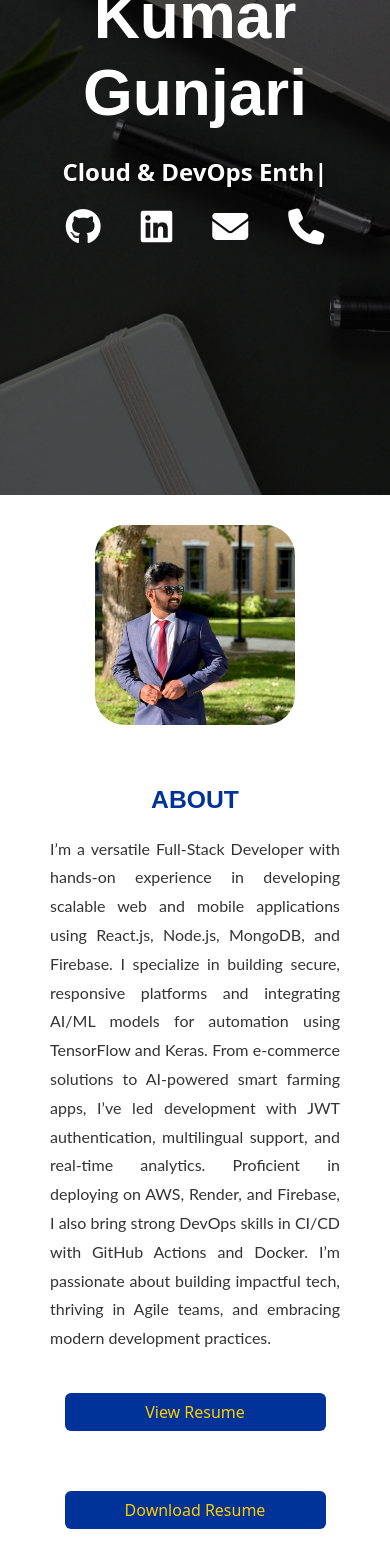
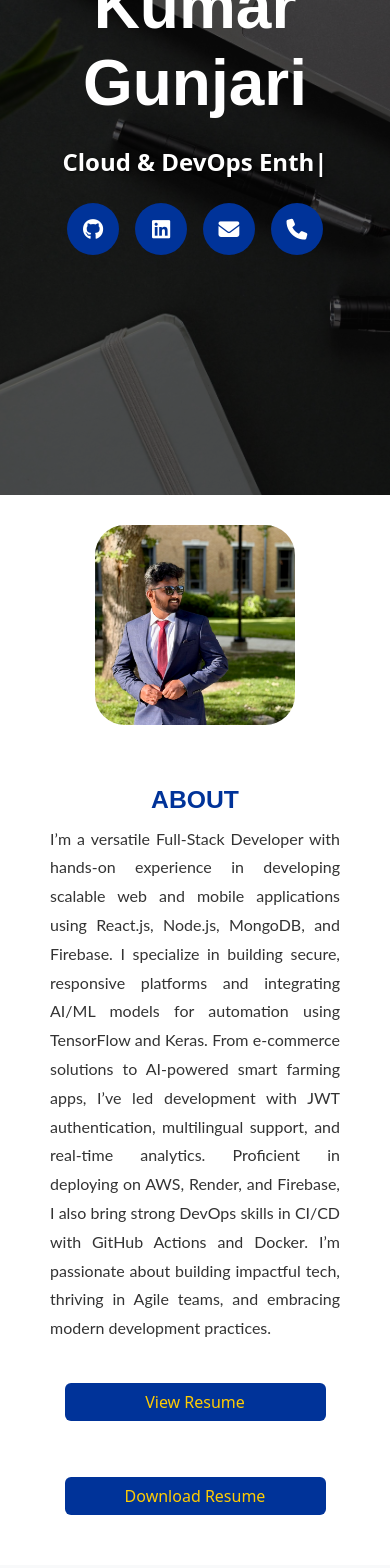
Before and after one commit to parthiv-gunjari/my-portfolio, a React (Create React App) app: page / in a window 390 px wide. Shown: the part 410-1978 px from the top of the page. Built offline with nearby package versions, Linux system fonts and the light colour scheme.

Commit message:
Updated Nav bar

```diff
--- a/src/App.css
+++ b/src/App.css
@@ -1,5 +1,5 @@
-
-/* Global font settings */
+/* Cleaned, deduplicated, and merged styles for clarity and maintainability */
+
 /* Global font settings */
 body {
   font-family: 'Poppins', sans-serif;
@@ -7,86 +7,53 @@ body {
   padding: 0;
   display: flex;
   flex-direction: column;
-}
-
-/* Global content font size */
-body, p, li{
-    font-size: 16px; /* Define global font size for all content */
-    line-height: 1.6; /* Optional: Adjust line height for better readability */
-    color: #3a3636; /* Define a standard color for content text */
-}
-
-/* Global heading color and style */
+  font-size: 16px;
+  line-height: 1.6;
+  color: #3a3636;
+  margin-top: 20px;
+}
+
+/* Global heading styles */
 h1, h2, h3, h4, h5, h6 {
   font-family: 'Poppins', sans-serif;
   font-weight: bold;
-    color: #33d9ff; /* Consistent heading color */
-    margin-bottom: 20px; /* Optional: for consistent spacing below headings */
-}
-/* Force global heading color and style */
- h2{
-    font-family: 'Poppins', sans-serif !important;
-    font-weight: bold !important;
-    color: #003399 !important; /* Consistent heading color */
-    margin-bottom: 20px !important; /* Consistent spacing below headings */
-     font-size: 1.75rem; /* Move this here */
-}
-/* Define consistent font size for all headings */
-h1 {
-    font-size: 2rem; /* Adjust this value to your desired size for h1 */
-}
-
-h2 {
-    font-size: 1.75rem; /* Adjust this value to your desired size for h2 */
-}
-
-h3 {
-    font-size: 1.5rem; /* Adjust this value to your desired size for h3 */
-}
-
-h4 {
-    font-size: 1.25rem; /* Adjust this value to your desired size for h4 */
-}
-
-h5, h6 {
-    font-size: 2rem; /* Adjust this value for smaller headings */
-}
-
-h2 {
   color: #003399;
-}
-html {
-  scroll-behavior: smooth;
-}
-/* Consistent section spacing */
+  margin-bottom: 20px;
+}
+h1 { font-size: 2rem; }
+h2 { font-size: 1.75rem; }
+h3 { font-size: 1.5rem; }
+h4 { font-size: 1.25rem; }
+h5, h6 { font-size: 2rem; }
+
+/* Section spacing */
 .section-spacing {
   padding-top: 80px;
   padding-bottom: 80px;
 }
-
 @media (max-width: 768px) {
   .section-spacing {
     padding-top: 50px;
     padding-bottom: 50px;
   }
 }
-/* Adjustments for specific sections */
+
+/* Uniform paragraph text in sections */
 .about-content p, .skills p, .projects p, .achievements p, .publications p {
-    font-size: 16px; /* Make all paragraph text uniform */
-}
-
-/* For buttons and links */
+  font-size: 16px;
+}
+
+/* Buttons and links */
 a, button {
-    font-size: 16px; /* Standardize font size for buttons and links */
-}
-
-/* Modern global link underline effect using portfolio theme colors */
+  font-size: 16px;
+}
+
+/* Modern global link underline effect */
 a {
   position: relative;
   text-decoration: none;
-  color: #0dd944; /* Make link text white */
-}
-
+  color: #0dd944;
+}
 a::before {
   content: '';
   position: absolute;
@@ -97,48 +64,65 @@ a::before {
   background: linear-gradient(90deg, #ffcc00, #003399);
   transition: all 0.4s ease-in-out;
 }
-
 a:hover::before {
   width: 100%;
   border-radius: 4px;
 }
 
+/* Sidebar */
 .sidebar {
   width: 280px;
-    background-color: #003399;
+  background: linear-gradient(to bottom, #0f2027, #203a43, #2c5364);
   position: fixed;
   top: 0;
   left: 0;
-    height: 100%;
+  height: 100vh;
+  overflow-y: auto;
+  overflow-x: hidden;
   display: flex;
   flex-direction: column;
   justify-content: space-between;
   align-items: center;
-    padding-top: 0px;
-}
-
+  z-index: 1000;
+  padding-top: 0;
+  padding-bottom: 0;
+  box-sizing: border-box;
+}
+@media (max-width: 790px) {
+  .sidebar {
+    display: none !important;
+    overflow: hidden !important;
+    height: 0 !important;
+    padding: 0 !important;
+  }
+  main {
+    margin-left: 0 !important;
+    width: 100% !important;
+  }
+}
+
+/* Profile section */
 .profile-section {
   width: 100%;
-  background: none; /* Remove its own background */
+  background: none;
   display: flex;
   justify-content: center;
   align-items: center;
   padding: 60px 0;
   position: relative;
 }
-
 .profile-img {
-    width: 150px; /* Adjust size as needed */
+  width: 150px;
   height: 150px;
   border-radius: 50%;
   position: relative;
   z-index: 1;
-    background-color: white; /* or use your image background color */
+  background-color: white;
   border: 3px solid #ffffff;
   box-shadow: 0 4px 20px rgba(0, 0, 0, 0.3);
-
-}
-
+}
+
+/* Menu */
 .menu {
   flex-grow: 1;
   display: flex;
@@ -147,7 +131,6 @@ width: 100%;
   align-items: center;
   gap: 17px;
 }
-
 .menu a {
   text-decoration: none;
   color: #e0e0e0;
@@ -155,15 +138,10 @@ width: 100%;
   font-weight: 500;
   transition: color 0.3s ease-in-out;
 }
-
-.menu a:hover {
-    color: #ffcc00;
-}
-
+.menu a:hover,
 .menu a.active {
   color: #ffcc00;
 }
-/* Improved nav-link styles for menu */
 .menu .nav-link {
   color: #e0e0e0;
   font-size: 18px;
@@ -174,35 +152,20 @@ width: 100%;
   gap: 8px;
   transition: color 0.3s ease, transform 0.3s ease;
 }
-
 .menu .nav-link:hover,
 .menu .nav-link.active {
-  color: #ffcc00; /* Yellow on hover and active */
-  transform: translateX(5px); /* Subtle slide effect */
-}
-
+  color: #ffcc00;
+  transform: translateX(5px);
+}
 .menu .nav-link i {
   transition: color 0.3s ease;
 }
-
 .menu .nav-link:hover i,
 .menu .nav-link.active i {
   color: #ffcc00;
 }
 
-/* .nav-link {
-  color: #e0e0e0;
-  font-size: 18px;
-  text-decoration: none;
-  cursor: pointer;
-  transition: color 0.3s ease;
-}
-
-.nav-link:hover,
-.nav-link.active {
-  color: #00bcd4;
-} */
-
+/* Footer */
 .footer {
   padding: 15px;
   color: white;
@@ -211,49 +174,39 @@ width: 100%;
   margin-left: 0;
   text-align: center;
 }
-.footer p{
-    color: #ddd;
-}
+.footer p { color: #ddd; }
 .footer span {
   color: #ffcc00;
   font-weight: 600;
 }
 
 /* Main content */
-/* Social Icons Styling */
-.social-icons {
-    display: flex;
-    justify-content: center;
-    align-items: center;
-    margin-top: 20px;
-}
-
-.icon-link {
-    font-size: 36px; /* Increased icon size */
-    color: white; /* Initial icon color */
-    margin: 0 20px; /* Spacing around each icon */
-    transition: color 0.3s ease-in-out, transform 0.3s ease-in-out; /* Smooth transition for hover */
-    text-decoration: none; /* No text decoration */
-}
-
-.icon-link:hover {
-    color: #ffcc00; /* Hover effect color */
-    transform: scale(1.2); /* Slightly enlarge on hover */
-    text-decoration: none; /* Ensure no underline or decoration */
-}
 main {
   margin-left: 255px;
   background-color: #f4f4f4;
   width: calc(100% - 255px);
-  padding-top: 70px; /* ensures space under sticky navbar */
+  padding-top: 70px;
   padding: 0;
   overflow: visible;
   height: auto;
 }
+@media (max-width: 790px) {
+  main {
+    margin-left: 0 !important;
+    width: 100% !important;
+  }
+}
+
 /* Section Styles */
 section {
   padding-top: 60px;
   padding-bottom: 60px;
+}
+@media (max-width: 790px) {
+  section {
+    padding-top: 30px;
+    padding-bottom: 30px;
+  }
 }
 
 /* Home Section */
@@ -269,7 +222,7 @@ section {
   background-position: center;
   background-blend-mode: overlay;
   background-color: rgba(0, 0, 0, 0.7);
-     -webkit-overflow-scrolling: touch; /* Enables smooth scrolling on iOS */
+  -webkit-overflow-scrolling: touch;
   touch-action: pan-y;
 }
 .home::before {
@@ -278,37 +231,33 @@ section {
   top: 0; left: 0;
   width: 100%;
   height: 100%;
-
   background-size: cover;
   background-position: center;
   z-index: -1;
-  pointer-events: none; /* ← Important: don't block interactions */
-}
-
+  pointer-events: none;
+}
 .home-content {
   color: white;
   margin: 0;
-    gap: 10px; /* control spacing between name, typing effect, and icons */
-}
-
+  gap: 10px;
+}
 .main-name {
   font-size: 4rem;
   font-weight: 700;
   margin: 0;
   color: white;
 }
-
 .dynamic-text {
- display: block; /* make span behave like a block */
-  font-size: 2.2rem; /* Increase as needed */
+  display: block;
+  font-size: 2.2rem;
   font-weight: 600;
   color: #ffffff;
   margin-top: 1.5rem;
   text-align: center;
-  text-shadow: 1px 1px 3px rgba(0, 0, 0, 0.7); /* makes it pop on dark bg */
+  text-shadow: 1px 1px 3px rgba(0, 0, 0, 0.7);
 }
 .typing-text {
-  font-size: 1.5rem; /* try 2.5rem or 3rem if needed */
+  font-size: 1.5rem;
   color: #ffffff;
   font-weight: 600;
   margin-top: 20px;
@@ -319,18 +268,17 @@ section {
   display: inline-block;
   margin-top: 20px;
   padding: 12px 30px;
-  background-color: #003399 !important;  /* Blue background */
-  color: #ffcc00 !important;             /* Yellow text */
+  background-color: #003399 !important;
+  color: #ffcc00 !important;
   font-size: 1.2rem;
   text-decoration: none;
   border-radius: 5px;
   border: none;
   transition: all 0.3s ease-in-out;
 }
-
 .btn:hover {
-  background-color: #ffcc00 !important;  /* Yellow background */
-  color: #003399 !important;             /* Blue text */
+  background-color: #ffcc00 !important;
+  color: #003399 !important;
 }
 .resume-buttons {
   display: flex;
@@ -339,28 +287,25 @@ section {
   justify-content: center;
   margin-top: 20px;
 }
-
 @media (max-width: 768px) {
   .resume-buttons {
     flex-direction: column;
     align-items: center;
   }
-
   .resume-buttons .btn {
-    width: 80%; /* Full-width buttons for mobile */
+    width: 80%;
     text-align: center;
   }
 }
+
 /* About Section Layout */
 .about {
-  padding: 60px 40px; /* reduce horizontal padding for mobile */
+  padding: 60px 40px;
   background-color: #fff;
   display: flex;
   justify-content: center;
   align-items: center;
 }
-
-/* Container holds image and content side by side */
 .about-container {
   display: flex;
   justify-content: space-between;
@@ -371,30 +316,22 @@ section {
   padding: 0 40px;
   box-sizing: border-box;
 }
-
-/* Left image */
 .about-image img {
   width: 300px;
   height: 300px;
   object-fit: cover;
   border-radius: 10px;
 }
-
-/* Right text block */
 .about-content {
   max-width: 600px;
   padding-left: 20px;
 }
-
-/* Heading */
 .about-content h2 {
   margin-bottom: 10px;
   text-align: center;
   font-weight: bold;
   color: #003399;
 }
-
-/* Paragraph text */
 .about-content p {
   font-size: 1.1rem;
   font-family: 'Lato', sans-serif;
@@ -403,17 +340,9 @@ section {
   color: #333;
   margin-bottom: 20px;
 }
-
-/* Resume buttons group */
-.resume-buttons {
-  display: flex;
-  gap: 20px;
-}
-
-/* Responsive design */
 @media (max-width: 768px) {
   .about {
-    padding: 30px 10px; /* Reduced padding for mobile */
+    padding: 30px 10px;
   }
   .about-container {
     flex-direction: column;
@@ -421,14 +350,12 @@ section {
     margin-left: 0;
     text-align: center;
   }
-
   .about-image img {
     width: 300px;
     height: 300px;
   }
-
   .about-content {
-    padding: 0;                /* Remove side padding on mobile */
+    padding: 0;
     text-align: justify;
   }
   .resume-buttons {
@@ -436,18 +363,38 @@ section {
     align-items: center;
     width: 100%;
   }
-
   .resume-buttons .btn {
     width: 90%;
     text-align: center;
   }
 }
+@media (max-width: 740px) {
+  .about-container {
+    flex-direction: column;
+    justify-content: center;
+    align-items: center;
+    text-align: center;
+  }
+  .about-image img {
+    width: 200px;
+    height: 200px;
+    margin-bottom: 20px;
+  }
+  .about-content {
+    padding: 0;
+    text-align: center;
+    max-width: 100%;
+  }
+  .about-content p {
+    margin-bottom: 20px;
+    font-size: 16px;
+  }
+  .about-content .btn {
+    margin-bottom: 20px;
+  }
+}
 
 /* Skills Section */
-/*--------------------------------------------------------------
-# Skills Section - Resume Style with Icons
---------------------------------------------------------------*/
-
 .skills-section,
 .skills-wrapper,
 .skill-category-card {
@@ -459,7 +406,6 @@ section {
   padding: 60px 40px;
   background-color: #f8f9fa;
 }
-
 .skills-section .section-title {
   text-align: center;
   font-size: 2rem;
@@ -468,15 +414,13 @@ section {
   margin-bottom: 40px;
   text-transform: uppercase;
 }
-
 .skills-section .container {
   max-width: 1200px;
-  margin: 0 auto;  /* centers the content */
+  margin: 0 auto;
   padding: 0 20px;
   box-sizing: border-box;
-  overflow: visible;  /* adds horizontal space on small screens */
-}
-
+  overflow: visible;
+}
 .skills-wrapper {
   display: grid;
   grid-template-columns: repeat(auto-fit, minmax(300px, 1fr));
@@ -484,7 +428,6 @@ section {
   width: 100%;
   height: auto;
 }
-
 .skill-category-card {
   background: #ffffff;
   border: 1px solid #ddd;
@@ -493,11 +436,9 @@ section {
   box-shadow: 0 6px 20px rgba(0, 0, 0, 0.06);
   transition: transform 0.3s ease;
 }
-
 .skill-category-card:hover {
   transform: translateY(-4px);
 }
-
 .category-title {
   font-size: 18px;
   font-weight: 600;
@@ -505,13 +446,11 @@ section {
   color: #003399;
   text-align: center;
 }
-
 .skill-grid {
   display: flex;
   flex-wrap: wrap;
   gap: 10px;
 }
-
 .skill-tag {
   display: inline-flex;
   align-items: center;
@@ -524,11 +463,9 @@ section {
   box-shadow: 0 2px 5px rgba(0, 0, 0, 0.1);
   transition: transform 0.2s ease;
 }
-
 .skill-tag:hover {
   transform: scale(1.05);
 }
-
 /* Lighter Color Tags (Soft / Pastel theme) */
 .html         { background-color: #f4a089; color: #000; }
 .css          { background-color: #9ecbff; color: #000; }
@@ -539,22 +476,18 @@ section {
 .angular      { background-color: #f199a1; color: #000; }
 .bootstrap    { background-color: #c9b6ec; color: #000; }
 .tailwind     { background-color: #b8efff; color: #000; }
-
 .node         { background-color: #b2e3b1; color: #000; }
 .express      { background-color: #d3d3d3; color: #000; }
 .php          { background-color: #c0c5e3; color: #000; }
 .api          { background-color: #ffe0b2; color: #000; }
 .nodemailer   { background-color: #ffcccb; color: #000; }
 .firebase-auth{ background-color: #ffd480; color: #000; }
-
 .python       { background-color: #c4d7ec; color: #000; }
 .java         { background-color: #f8c999; color: #000; }
 .cpp          { background-color: #a7c9e8; color: #000; }
-
 .mysql        { background-color: #b2dee7; color: #000; }
 .mongo        { background-color: #b7eac4; color: #000; }
 .firebase     { background-color: #ffe186; color: #000; }
-
 .docker       { background-color: #bce7f0; color: #000; }
 .jenkins      { background-color: #f4b6ad; color: #000; }
 .aws          { background-color: #ffe7a3; color: #000; }
@@ -564,46 +497,38 @@ section {
 .gha          { background-color: #f5f5f5; color: #000; }
 .pm2          { background-color: #d7f4d2; color: #000; }
 .nginx        { background-color: #cddcdd; color: #000; }
-
 .git          { background-color: #f8a79a; color: #000; }
 .github       { background-color: #c7c7c7; color: #000; }
 .linux        { background-color: #dcdcdc; color: #000; }
 .windows      { background-color: #bce3ff; color: #000; }
-
 .scikit       { background-color: #ffdca3; color: #000; }
 .pandas       { background-color: #d5ccff; color: #000; }
 .jupyter      { background-color: #f8bf94; color: #000; }
 .tensorflow   { background-color: #ffddb3; color: #000; }
 .keras        { background-color: #ffc0cb; color: #000; }
-/* Responsive Adjustments for Mobile View */
 @media (max-width: 768px) {
   .skills-wrapper {
     grid-template-columns: 1fr;
     gap: 16px;
     padding: 0 16px;
   }
-
   .skill-category-card {
     padding: 16px;
   }
-
   .skill-tag {
-    flex: 1 1 45%; /* Two tags per row on small screens */
-    justify-content: center;
-  }
-
+    flex: 1 1 45%;
+    justify-content: center;
+  }
   .skill-grid {
     gap: 10px 10px;
     justify-content: center;
   }
-
   .skills-section .container {
     margin-left: 0;
     padding: 0 16px;
   }
 }
 
-/* Timeline with Icons */
 /* Timeline with Icons */
 .timeline-with-icons {
   border-left: 1px solid hsl(0, 0%, 90%);
@@ -612,53 +537,11 @@ section {
   padding-left: 60px;
   margin-left: 40px;
 }
-
 .timeline-with-icons .timeline-item {
   position: relative;
   padding-left: 25px;
   margin-bottom: 40px;
 }
-
-.timeline-with-icons .timeline-icon {
-  position: absolute;
-  left: -75px;
-  background-color: hsl(217, 88.2%, 90%);
-  color: hsl(225, 70%, 45%);
-  border-radius: 50%;
-  height: 31px;
-  width: 31px;
-  display: flex;
-  align-items: center;
-  justify-content: center;
-  font-size: 14px;
-
-}
-
-/* Responsive adjustments */
-@media screen and (max-width: 768px) {
-  .timeline-with-icons {
-    padding-left: 30px;
-    margin-left: 10px;
-  }
-
-  .timeline-with-icons .timeline-icon {
-    left: -40px;
-  }
-}
- .timeline-with-icons {
-  border-left: 1px solid hsl(0, 0%, 90%);
-  position: relative;
-  list-style: none;
-  padding-left: 60px;
-  margin-left: 40px;
-}
-
-.timeline-with-icons .timeline-item {
-  position: relative;
-  padding-left: 25px;
-  margin-bottom: 40px;
-}
-
 .timeline-with-icons .timeline-icon {
   position: absolute;
   left: -75px;
@@ -673,28 +556,25 @@ section {
   font-size: 14px;
   margin-left: 10px;
 }
-
-/* Responsive adjustments */
 @media screen and (max-width: 768px) {
   .timeline-with-icons {
     padding-left: 30px;
     margin-left: 10px;
   }
-
   .timeline-with-icons .timeline-icon {
     left: -40px;
   }
 }
 @media screen and (max-width: 576px) {
   .timeline-with-icons {
-    margin-left: 16px;     /* adds left space */
-    padding-left: 50px;    /* keeps icon alignment */
-  }
-
+    margin-left: 16px;
+    padding-left: 50px;
+  }
   .timeline-with-icons .timeline-icon {
-    left: -35px;           /* adjust icon position slightly */
-  }
-}
+    left: -35px;
+  }
+}
+
 /* Projects Section */
 .section_our_solution .row {
     align-items: center;
@@ -1187,58 +1067,54 @@ a:hover, a:focus {
   list-style-type: none;
   padding: 0;
   margin: 0;
+  display: flex;
+  gap: 32px;                /* Space between each contact */
+  justify-content: center;  /* Center horizontally */
+  align-items: center;
 }
 
 .contact-list li {
   display: flex;
   align-items: center;
-    margin-bottom: 20px;
+  margin-bottom: 0;
 }
 
 .contact-icon {
   background-color: #003399;
   color: #fff;
   border-radius: 50%;
-    font-size: 24px;
-    width: 60px;
-    height: 60px;
-    display: flex;
-    justify-content: center;
-    align-items: center;
-    margin-right: 15px;
-    position: relative;
+  font-size: 32px;
+  width: 64px;
+  height: 64px;
+  display: flex;
+  justify-content: center;
+  align-items: center;
+  transition: background 0.3s, color 0.3s;
+  cursor: pointer;
 }
 
 .contact-icon i {
-    font-size: 24px;
-    position: absolute;
-    top: 50%;
-    left: 50%;
-    transform: translate(-50%, -50%);
-  }
-
-  .contact-label {
-    font-weight: bold;
-    color: #666;
-    margin-right: 5px;
-  }
-
-  .contact-info {
-    font-weight: bold;
-    color: #333;
-  }
-
-  .text-primary {
-    color: #003399 !important;
-  }
-
-  .font-weight-bold {
-    font-weight: 700;
-  }
-
-  .contact-list li i {
-    margin-right: 20px;
-  }
+  font-size: 32px;
+  line-height: 1;
+}
+
+.contact-icon:hover {
+  background: #ffe066;
+  color: #003399;
+}
+
+/* Responsive: stack vertically on mobile */
+@media (max-width: 600px) {
+  .contact-list {
+    flex-direction: column;
+    gap: 16px;
+    align-items: center;
+  }
+  .contact-icon {
+    margin-bottom: 0;
+  }
+}
+
   /* SweetAlert2 Custom Styling */
 .custom-swal {
   border-radius: 12px;
@@ -1317,18 +1193,21 @@ background: linear-gradient(to bottom, #0f2027, #203a43, #2c5364);
   background-color: #fff; /* or your color */
 }
   /* Responsive Mobile Menu */
-  @media (max-width: 991px) {
+
+
+@media (max-width: 790px) {
   .sidebar {
-    display: none; /* Hide sidebar on smaller screens */
+    display: none !important;
+    overflow: hidden !important;
+    height: 0 !important;           /* Ensures no height leakage */
+    padding: 0 !important;          /* Collapse any padding */
   }
 
   main {
-    margin-left: 0;
-    width: 100%;
-
-  }
-}
-
+    margin-left: 0 !important;
+    width: 100% !important;
+  }
+}
     /* Ensure full width content on mobile */
     section {
       padding-top: 30px;
@@ -1777,3 +1656,49 @@ html, body {
     padding: 14px;
   }
 }
+
+/* Social Icons in Home Section */
+.social-icons {
+  display: flex;
+  gap: 32px;
+  justify-content: center;
+  align-items: center;
+  margin-top: 24px;
+}
+
+.icon-link {
+  display: flex;
+  justify-content: center;
+  align-items: center;
+  background: #003399;
+  color: #fff;
+  width: 44px;         /* smaller circle */
+  height: 44px;
+  border-radius: 50%;
+  font-size: 1.3rem;   /* smaller icon */
+  transition: background 0.3s, color 0.3s, transform 0.2s;
+  text-decoration: none;
+}
+
+.icon-link:hover {
+  background: #ffe066;
+  color: #003399;
+  transform: scale(1.08);
+}
+
+.icon-link i {
+  font-size: 1.3rem;
+  line-height: 1;
+}
+
+/* Responsive: stack vertically on mobile */
+@media (max-width: 600px) {
+  .social-icons {
+    gap: 16px;
+  }
+  .icon-link {
+    width: 52px;
+    height: 52px;
+    font-size: 1.5rem;
+  }
+}
--- a/src/components/Navbar.js
+++ b/src/components/Navbar.js
@@ -66,6 +66,9 @@ const Navbar = () => {
             <li className="nav-item"><a href="#education" className="nav-link">Education</a></li>
             <li className="nav-item"><a href="#projects" className="nav-link">Projects</a></li>
             <li className="nav-item"><a href="#publications" className="nav-link">Publications</a></li>
+
+            <li className="nav-item"><a href="#blog" className="nav-link">Blog</a></li>
+
             <li className="nav-item"><a href="#certifications" className="nav-link">Certifications</a></li>
             <li className="nav-item"><a href="#achievements" className="nav-link">Achievements</a></li>
             <li className="nav-item"><a href="#contact" className="nav-link">Contact</a></li>
```
Also changed, not shown: src/components/Sidebar.js (+15 -82 lines). Lines whose indentation alone changed are shown as unchanged.
